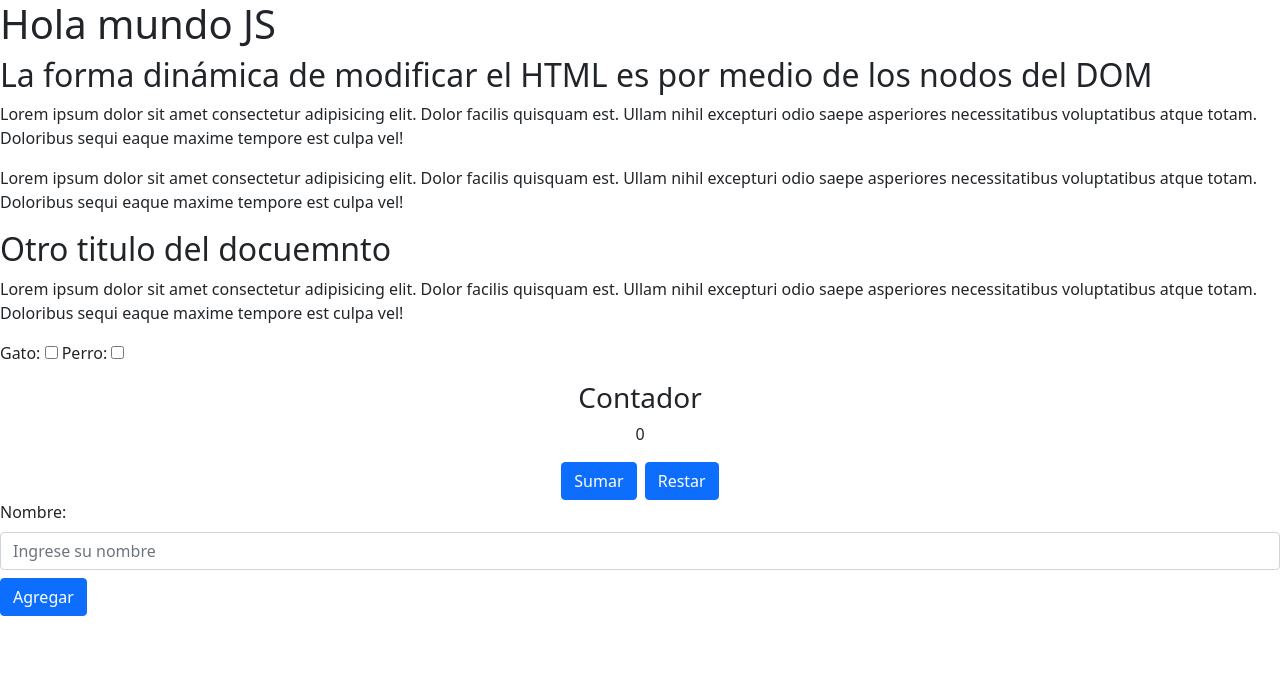
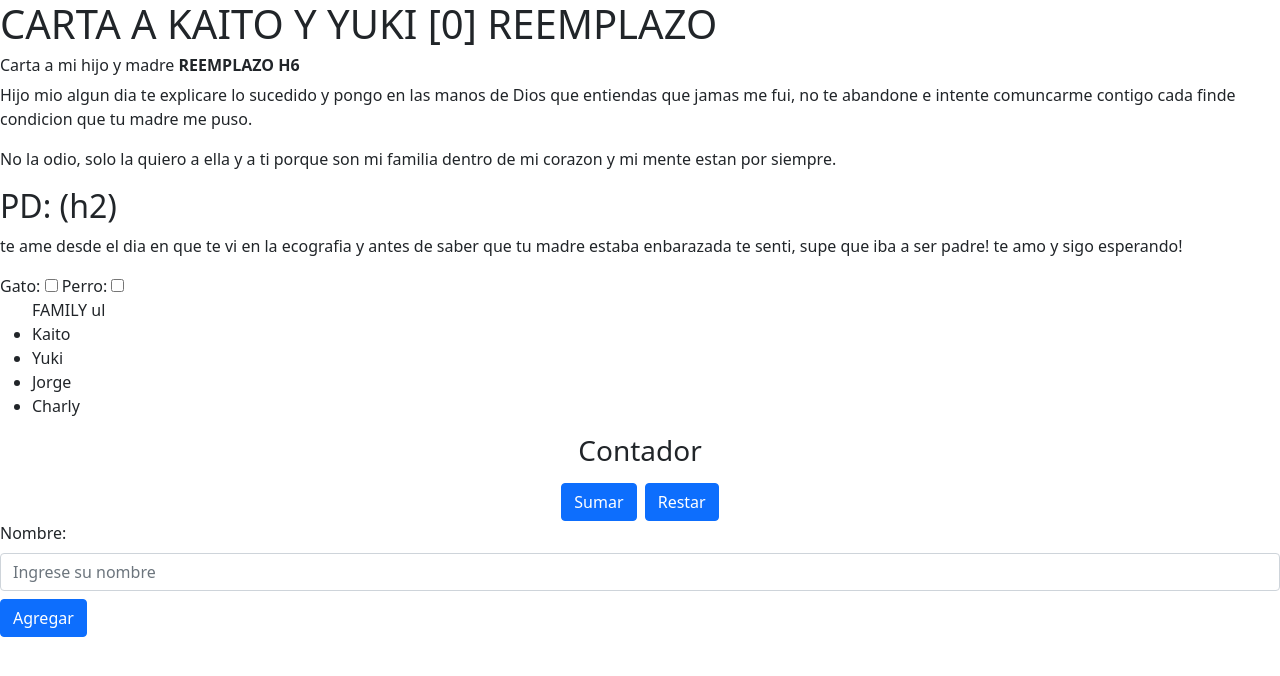
Before and after one commit to JorgeZubieta/DOM, a plain HTML site: page index.html in a window 1280 px wide. Drawn offline with nearby package versions, Linux system fonts and the light colour scheme.

Commit message:
ejercicios clase 9 terminados

```diff
--- a/index.html
+++ b/index.html
@@ -9,32 +9,34 @@
 
 </head>
 <body>
-    <h1>Hola mundo JS</h1>
-    <h2>La forma dinámica de modificar el HTML es por medio de los nodos del DOM</h2>
+    <!-- variabl titulo en el DOM con querySelector -->
+    <h1 class="titulo">Carta a ustedes h1 original</h1>
+    <h6 class="titulo">(La forma dinámica de modificar el HTML es por medio de los nodos del DOM)</h6>
 
-    <p id="parrafo1">Lorem ipsum dolor sit amet consectetur adipisicing elit. Dolor facilis quisquam est. Ullam nihil excepturi odio saepe asperiores necessitatibus voluptatibus atque totam. Doloribus sequi eaque maxime tempore est culpa vel!</p>
+    <p id="parrafo1">Hijo mio algun dia te explicare lo sucedido y pongo en las manos de Dios que entiendas que jamas me fui, no te abandone e intente comuncarme contigo cada finde condicion que tu madre me puso.</p>
 
-    <p class="parrafo1">Lorem ipsum dolor sit amet consectetur adipisicing elit. Dolor facilis quisquam est. Ullam nihil excepturi odio saepe asperiores necessitatibus voluptatibus atque totam. Doloribus sequi eaque maxime tempore est culpa vel!</p>
+    <p class="parrafo1">No la odio, solo la quiero a ella y a ti porque son mi familia dentro de mi corazon y mi mente estan por siempre.</p>
 
-    <h2 class="name">Otro titulo del docuemnto</h2>
+    <h2 class="name">PD: (h2)</h2>
 
-    <p class="parrafo1">Lorem ipsum dolor sit amet consectetur adipisicing elit. Dolor facilis quisquam est.
-        Ullam nihil excepturi odio saepe asperiores necessitatibus voluptatibus atque totam.
-        Doloribus sequi eaque maxime tempore est culpa vel!</p>
+    <p class="parrafo1">te ame desde el dia en que te vi en la ecografia y antes de saber que tu madre estaba enbarazada te senti, supe que iba a ser padre! te amo y sigo esperando!</p>
 
-        Gato:
-    <input name="animal" type="checkbox" value="Cats">
-    Perro:
-    <input name="animal" type="checkbox" value="Dogs">
+    Gato: <input name="animal" type="checkbox" value="Cats">
+    Perro: <input name="animal" type="checkbox" value="Dogs">
 
-    <ul>
-    </ul>
+
+    <!-- etiqueta ul "como crear una lista que se agregara desde EL JS " -->
+    <ul>FAMILY ul</ul>
 
     <div class="text-center m-auto">
         <h3 class="">Contador</h3>
-        <p >0</p>
-        <button class="btn btn-primary m-auto me-1">Sumar</button>
-        <button class="btn btn-primary m-auto">Restar</button>
+
+        <!-- no ponemos nada en el parrafo mostrara por js -->
+        <p ></p>
+
+        <!-- le agregue u nombre a los botnoes -->
+        <button class="btn btn-primary m-auto me-1 botonS">Sumar</button> <!-- botonS -->
+        <button class="btn btn-primary m-auto botonR">Restar</button> <!-- botonR -->
     </div>
 
     <div class="mb-3 formularioInput">
@@ -45,7 +47,7 @@
     </div>
 
 
-    <script src="manejoDom.js"></script>
+    <script src="index.js"></script>
     <script src="https://cdn.jsdelivr.net/npm/bootstrap@5.1.3/dist/js/bootstrap.bundle.min.js" integrity="sha384-ka7Sk0Gln4gmtz2MlQnikT1wXgYsOg+OMhuP+IlRH9sENBO0LRn5q+8nbTov4+1p" crossorigin="anonymous"></script>
 </body>
 </html>
--- /dev/null
+++ b/index.js
@@ -0,0 +1,124 @@
+// Selectores de nodos del DOM
+
+// llamamos un nodo por medio de una variable
+        const titulo = document.querySelectorAll('.titulo');
+        console.log(titulo); // para ver como opera el dom y que trae title x consola, me muestra el array que creo ya que la clase titulo fue utilizada en vaiors objetos!
+
+
+// acceso  este nodo y podemos ver todo los detalles que posee este obejto x consola si tin hijos por ejemplo!
+        const datoCapturado = document.getElementById("parrafo1"); //apuntamos a la direccion del objeto
+        console.log(datoCapturado); //vemos el objeto por consola
+
+        titulo[0].textContent = "CARTA A KAITO Y YUKI [0] REEMPLAZO"; //pisamos el original
+        console.log(titulo[0]);
+
+// innerHTML me permite concatenar texto y etiquetas Html
+        let pos = "<strong>REEMPLAZO H6</strong>";
+        titulo[1].innerHTML = `Carta a mi hijo y madre ${pos}`; //pisamos el original
+        console.log(titulo[1]);
+
+
+// ------ Usamos codigo jvs para insertar ua lista en le HTML x medio de la manipulacion del DOM ------
+const lista = document.querySelector('ul'); //direccione al objeto
+const listaNombres = ["Kaito","Yuki","Jorge","Charly"]; //se creo la lista
+
+// propidad que nos permit crear algo con el foreach dond va acrear por cada elemento qu itere va a crar un elemento li -> list item
+listaNombres.forEach(nombre => {
+// nombre captura el primer elemento ("Kaito") del array
+
+    //se crea el elemento li
+    const li = document.createElement("li");
+
+    //textContent coloca el contenido capturado por nombre "Kaito"
+    li.textContent = nombre;
+
+    //incorporar a la lista como hjo te lo mando al html, agregar a la etiqueta UL ccon Append child!
+    lista.appendChild(li);
+});
+// Objetivo: me aseguro que nadie pueda ver com cree el li dede el html!
+
+
+// ----- CONTADOR
+
+let contador = 0; //contador inicializado en cero!
+
+// seleccionamos la ruta del nodo e estae casi hijo en esta caso <p> que al sel el primer elemento del div tiene la posicion 1!
+const contadorWebP = document.querySelector('div').children[1]; //traeme a tu hijo 1.
+console.log(contadorWebP);
+
+// ruat de los botones
+const botonSumar = document.querySelector(".botonS");
+const botonRestar = document.querySelector(".botonR");
+
+botonSumar.addEventListener("click", function() {
+    contador ++; //la funcion va a incrementar
+    contadorWebP.textContent = contador; //aca lo va amostrar en p!
+});
+
+botonRestar.addEventListener("click", function() {
+    contador --; //la funcion va a decrementar
+    contadorWebP.textContent = contador; //aca lo va amostrar en p!
+});
+
+
+// ------------------classs name a ver-------------
+
+// const titulo3 = document.querySelector("#parrafo1");
+// console.log(titulo3);
+
+// const titulo4 = document.getElementsByClassName("parrafo1");
+// console.log(titulo4);
+// const titulo8 = document.getElementsByClassName("vineta");
+    // console.log(titulo8);
+
+// // Insertar texto en HTML
+// title.textContent = "Hola mundo dime que tal estas?";
+// title.innerHTML = "Es una forma de agregar texto y html <br><br><br>";
+
+// // Completado dinamico con array
+// const lista = document.querySelector("ul");
+// const valores = ["valor1", "valor2", "valor3", "valor4", "valor5", "valor6"];
+
+// for(let i=0; i<valores.length; i++){
+
+//     const li = document.createElement("li");
+//     li.textContent = valores[i];
+//     lista.appendChild(li);
+// }
+
+
+
+
+// // completado dinamico con forech
+// valores.forEach(dato => {
+//     const li = document.createElement("li");
+//     li.textContent = dato;
+//     lista.appendChild(li);
+// });
+
+// // Selector de nodos hijos y padres, eventos.
+// const parrafo = document.querySelector("div").children[1];
+// console.log(parrafo);
+
+// const boton = document.querySelector("button");
+// const boton2 = document.querySelector("div").children[3];
+
+// let contador = 0;
+
+// boton.addEventListener("click", function(){
+//     contador++;
+//     parrafo.textContent = contador;
+// });
+
+// boton2.addEventListener("click", function(){
+//     contador--;
+//     parrafo.textContent = contador;
+// });
+
+// const input = document.querySelector(".formularioInput").children[1];
+// const boton3 = document.querySelector(".formularioInput").children[2];
+// const p = document.querySelector(".formularioInput").children[3];
+
+// input.addEventListener("change", (e) =>{
+//     p.textContent = e.target.value;
+// });
```
